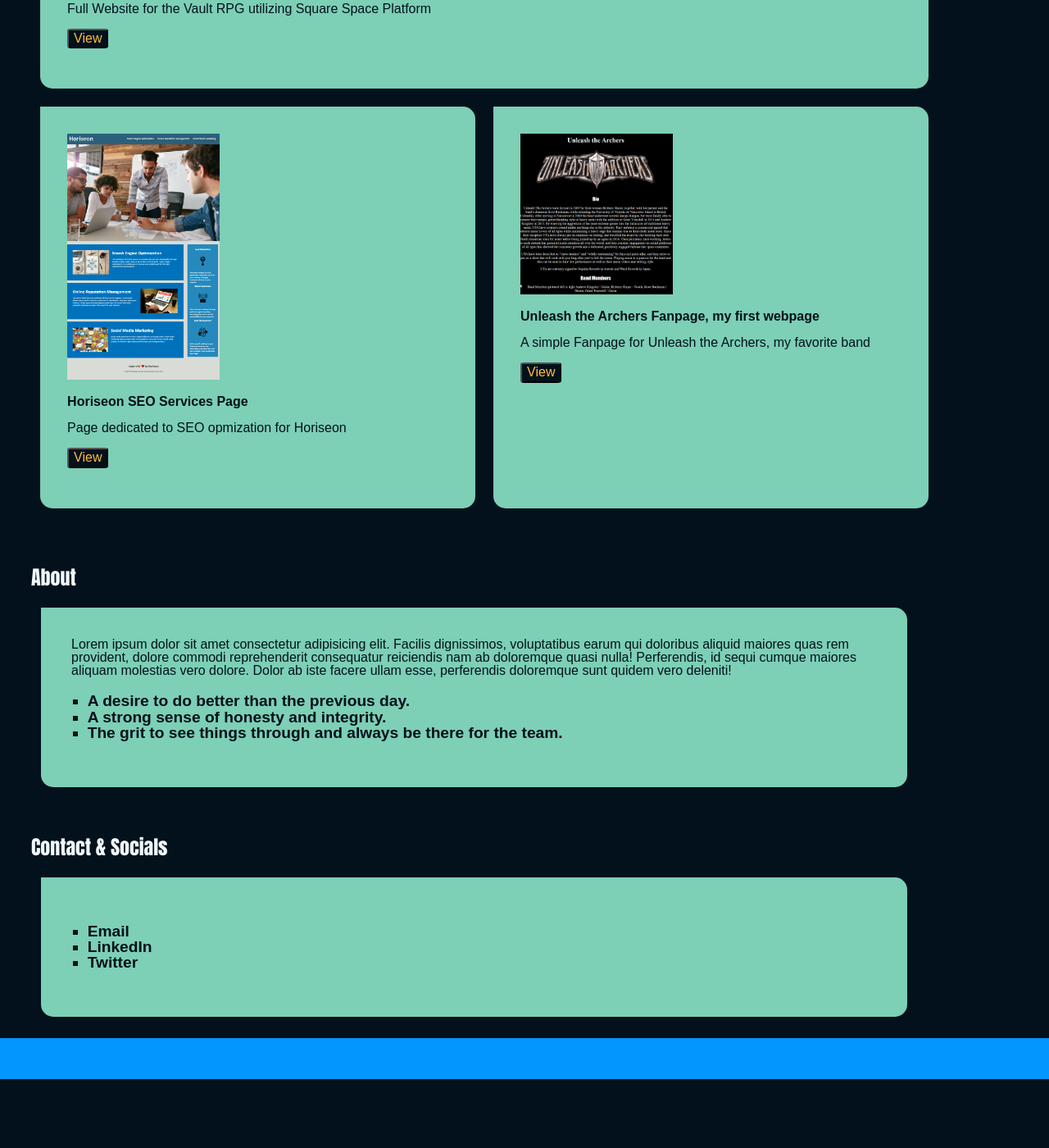
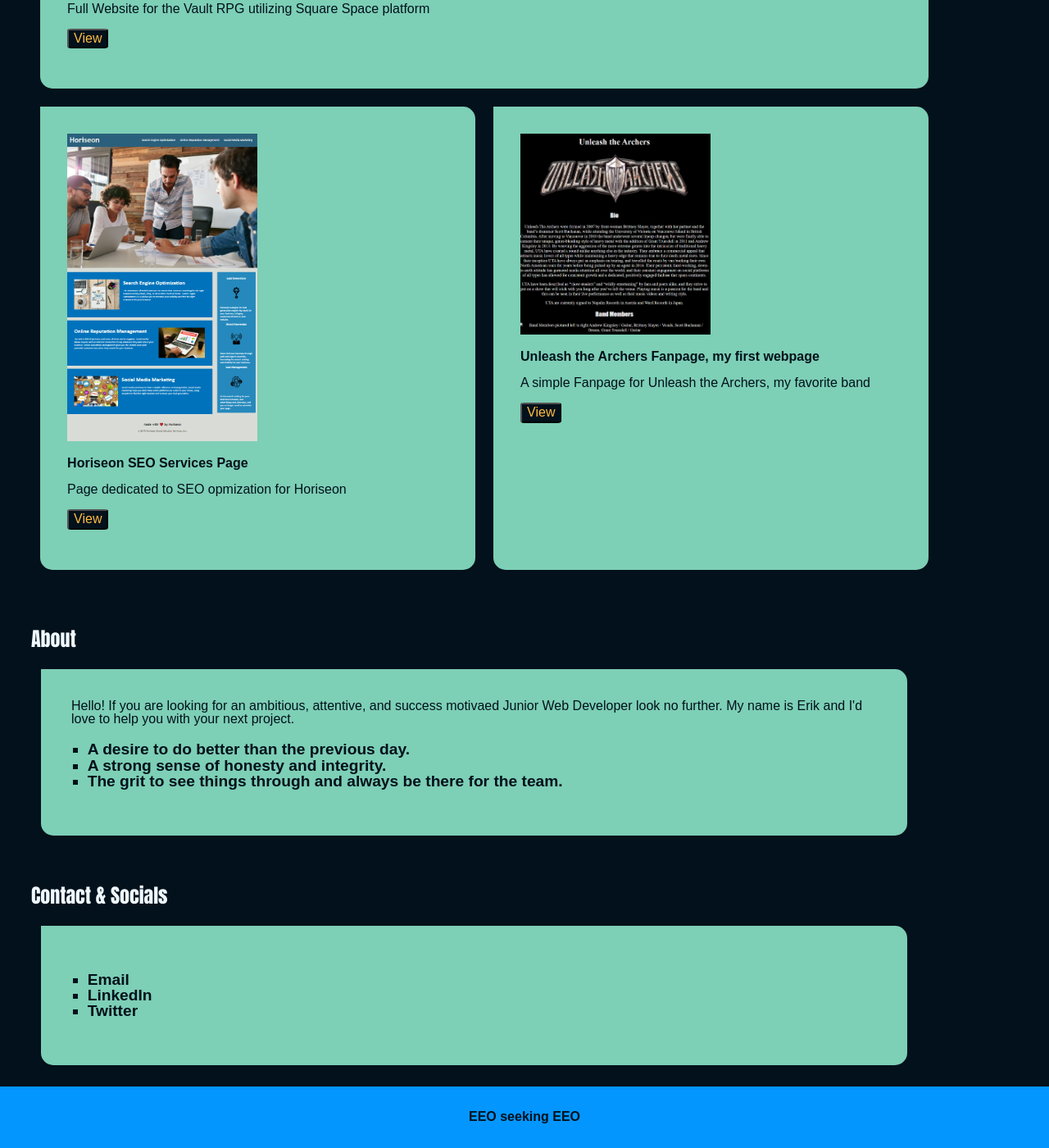
Before and after one commit to eeoerkeedu/Personal-Portfolio-Site, a plain HTML site: page index.html in a window 1280 px wide. Shown: the part 686-2086 px from the top of the page at 82% size. Before the commit the page ends 2002 px from the top, so only its background shows below. Drawn offline with Linux system fonts and the light colour scheme.

Commit message:
final touches and fixes

```diff
--- a/assets/CSS/style.css
+++ b/assets/CSS/style.css
@@ -1,7 +1,9 @@
+/* Making site scroll smoother */
 html {
   scroll-behavior: smooth;
 }
 
+/* setting up general body styling */
 body {
   display: block;
   background-color: #02111b;
@@ -10,11 +12,13 @@ body {
     "Lucida Sans Unicode", Geneva, Verdana;
 }
 
+/* setting up links, particulalry the nav bar */
 a {
   color: #ffbc42;
   text-decoration: none;
 }
 
+/* adding transition effect for larger elements and links */
 a:hover,
 .primaryWork,
 .secondaryWorks,
@@ -22,6 +26,7 @@ a:hover,
   transition: all 0.5s ease-in-out;
 }
 
+/* header is a flexbox, and creating parent positioning */
 header {
   font-weight: bold;
   background-color: #0496ff;
@@ -35,22 +40,26 @@ header {
   position: relative;
 }
 
+/* personal name formatting */
 header h1 {
   display: flex;
   color: #02111b;
   padding: 1%;
   margin-bottom: 0.5%;
 }
+/* sub-title formatting */
 header p {
   padding: 1%;
 }
 
+/* formatting for icon image */
 #headerImage {
   max-width: 150px;
   display: flex;
   margin: 1%;
 }
 
+/* nav bar positioning */
 nav ul {
   display: flex;
   position: absolute;
@@ -60,25 +69,30 @@ nav ul {
   margin: 0%;
 }
 
+/* nav bar alignment */
 nav ul li {
   display: inline;
   padding-right: 5%;
 }
 
+/* general formatting for main */
 main {
-  display: flexbox;
   flex-wrap: wrap;
   margin: 2%;
 }
 
+/* setting maximums for page images */
 main img {
-  max-width: 40%;
+  max-width: 50%;
+  min-height: 200px;
 }
 
+/* setting color for in main links */
 main a {
   color: #02111b;
 }
 
+/* formatting h2 elements */
 h2 {
   font-family: Impact, sans-serif;
   font-weight: lighter;
@@ -88,12 +102,19 @@ h2 {
   margin-top: 5%;
 }
 
+/* formatting h3 elements */
 h3 {
   font-weight: bolder;
   margin-top: 1rem;
   margin-bottom: 1rem;
 }
 
+/* glow effect on focus or hover on select elements */
+.primaryWork:focus,
+.secondaryWorks:focus,
+.mainContent:focus,
+input:focus,
+a:focus,
 .primaryWork:hover,
 .secondaryWorks:hover,
 .mainContent:hover,
@@ -101,8 +122,9 @@ input:hover,
 a:hover {
   box-shadow: inset 0px 0px 8px rgb(255, 0, 119), 0 0 15px rgb(255, 0, 64);
   border-radius: 5px;
-  border: 1px solid #ffbc42;
 }
+
+/* maintaining flex display, creating box shape */
 .portPages {
   display: flex;
   flex-wrap: wrap;
@@ -112,6 +134,7 @@ a:hover {
   border-radius: 0px 15px 15px 15px;
 }
 
+/* fomatting main work element and flex growth */
 .primaryWork {
   flex: 2 1 600px;
   padding: 3%;
@@ -122,10 +145,19 @@ a:hover {
   transition: all 0.5s ease-in-out;
 }
 
+/* ensuring main project is the largest image */
+.primaryWork img {
+  max-width: 60%;
+}
+
+/* flex formatting for secondary projects outter div */
 .secondaryBox {
   display: flex;
+  max-width: 100%;
+  position: relative;
 }
 
+/* setting flex limits and formatting secondary project's boxes */
 .secondaryWorks {
   flex: 1 1 200px;
   display: inline-block;
@@ -137,6 +169,7 @@ a:hover {
   transition: all 0.5s ease-in-out;
 }
 
+/* formatting the buttons to view other pages */
 input {
   background-color: #02111b;
   color: #ffbc42;
@@ -147,6 +180,7 @@ input {
   transition: all 0.5s ease-in-out;
 }
 
+/* formatting and flex settings for about and contact sections */
 .mainContent {
   display: flex;
   flex-wrap: wrap;
@@ -159,6 +193,7 @@ input {
   transition: all 0.5s ease-in-out;
 }
 
+/* formatting the lists in the main section */
 ul {
   list-style-type: square;
   font-size: larger;
@@ -168,31 +203,32 @@ ul {
   font-weight: bolder;
 }
 
+/* removing the contact form until it has framework to function */
 #contactForm {
   display: none;
 }
 
+/* minor formatting to footer */
 footer {
   min-height: 50px;
   /* display: flex; */
   background-color: #0496ff;
   margin-top: 20px;
-}
-
-/* Tablets -  */
-@media screen and (max-width: 1100px) {
-  .primaryWork {
-    min-width: 100%;
-  }
+  color: #02111b;
+  padding: 1%;
+  text-align: center;
 }
 
 /* Large smartphones -  */
 @media screen and (max-width: 768px) {
+  .primaryWork {
+    min-width: 100%;
+  }
   .secondaryBox {
     flex-direction: column;
   }
   .secondaryWorks {
-    min-width: 90%;
+    min-width: 100%;
   }
 }
 
--- a/index.html
+++ b/index.html
@@ -1,6 +1,7 @@
 <!DOCTYPE html>
 <html lang="en">
 
+<!-- Setting usual elements, cleaning and linking CSS -->
 <head>
     <meta charset="UTF-8">
     <meta http-equiv="X-UA-Compatible" content="IE=edge">
@@ -13,11 +14,13 @@
 </head>
 <body>
     <header>
+        <!-- Using an icon instead ofa picture of myself here, may change later -->
         <img src="./assets/faviconInitials.png" alt="EO" id="headerImage">
         <div>
             <h1>Erik Oerke</h1>
             <p>Web Developer & <br> Boardgame Creator</p>
         </div>
+        <!-- createed and linked nav elements -->
         <nav>
             <ul>
                 <li><a href="#workPortfolio" alt="My Portfolio">Portfolio</a></li>
@@ -41,7 +44,7 @@
                         <!-- App Title -->
                         <h3>Vault RPG</h3>
                         <!-- Desc -->
-                        <p>Full Website for the Vault RPG utilizing Square Space Platform</p>
+                        <p>Full Website for the Vault RPG utilizing Square Space platform</p>
                         <!-- Link -->
                         <form action="https://www.teamrexgames.com" target="_blank">
                             <input type="submit" value="View"/>
@@ -83,7 +86,7 @@
             <div class="mainContent">
                 <div>
                     <p>
-                        Lorem ipsum dolor sit amet consectetur adipisicing elit. Facilis dignissimos, voluptatibus earum qui doloribus aliquid maiores quas rem provident, dolore commodi reprehenderit consequatur reiciendis nam ab doloremque quasi nulla! Perferendis, id sequi cumque maiores aliquam molestias vero dolore. Dolor ab iste facere ullam esse, perferendis doloremque sunt quidem vero deleniti!
+                        Hello! If you are looking for an ambitious, attentive, and success motivaed Junior Web Developer look no further. My name is Erik and I'd love to help you with your next project.
                         <ul>
                             <li>A desire to do better than the previous day.</li>
                             <li>A strong sense of honesty and integrity.</li>
@@ -133,12 +136,10 @@
                 </div>
             </div>
         </Section>
-
-
     </Main>
 
     <Footer>
-        <div></div>
+        <h3>EEO seeking EEO</h3>
     </Footer>
 </body>
 </html>
```
